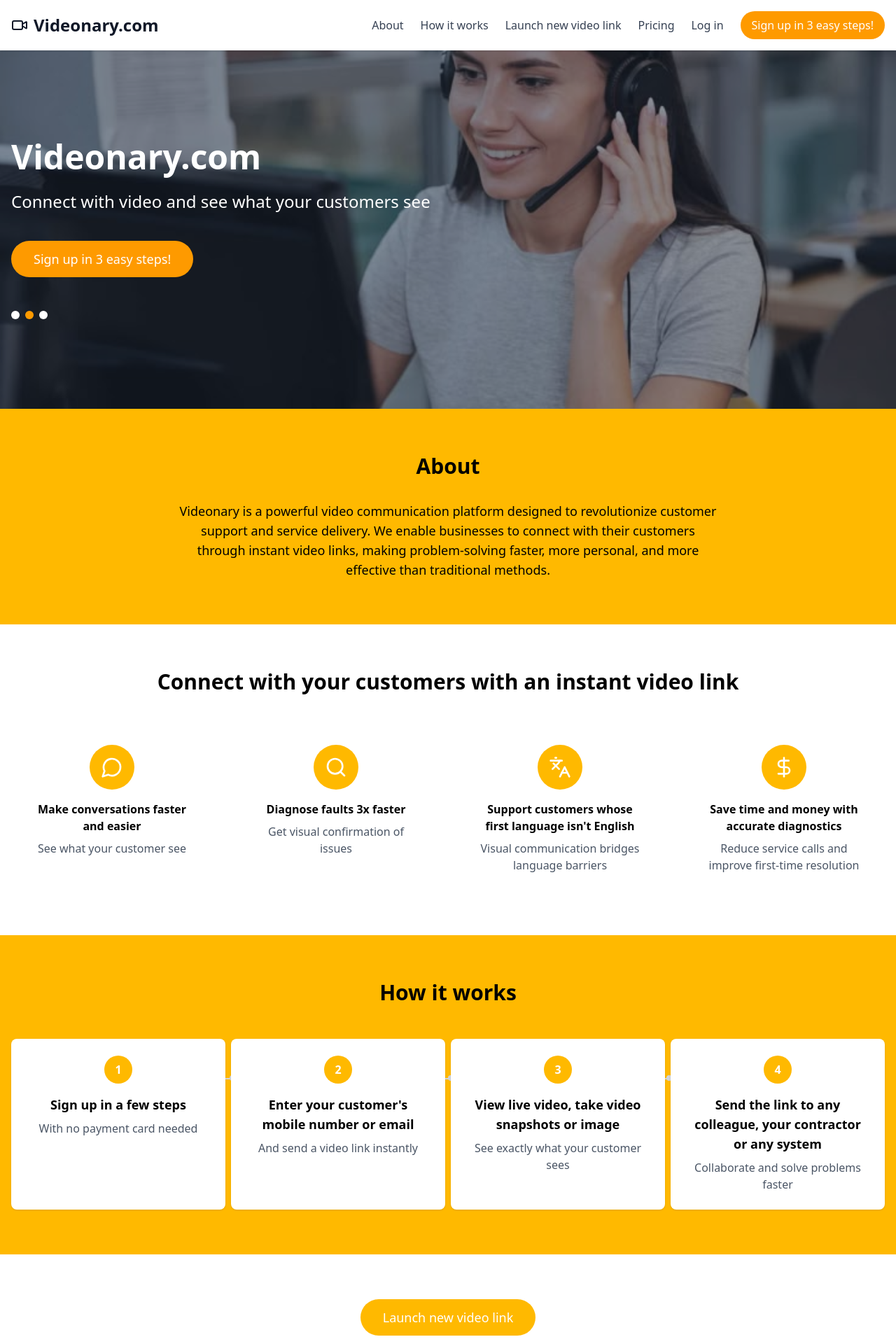
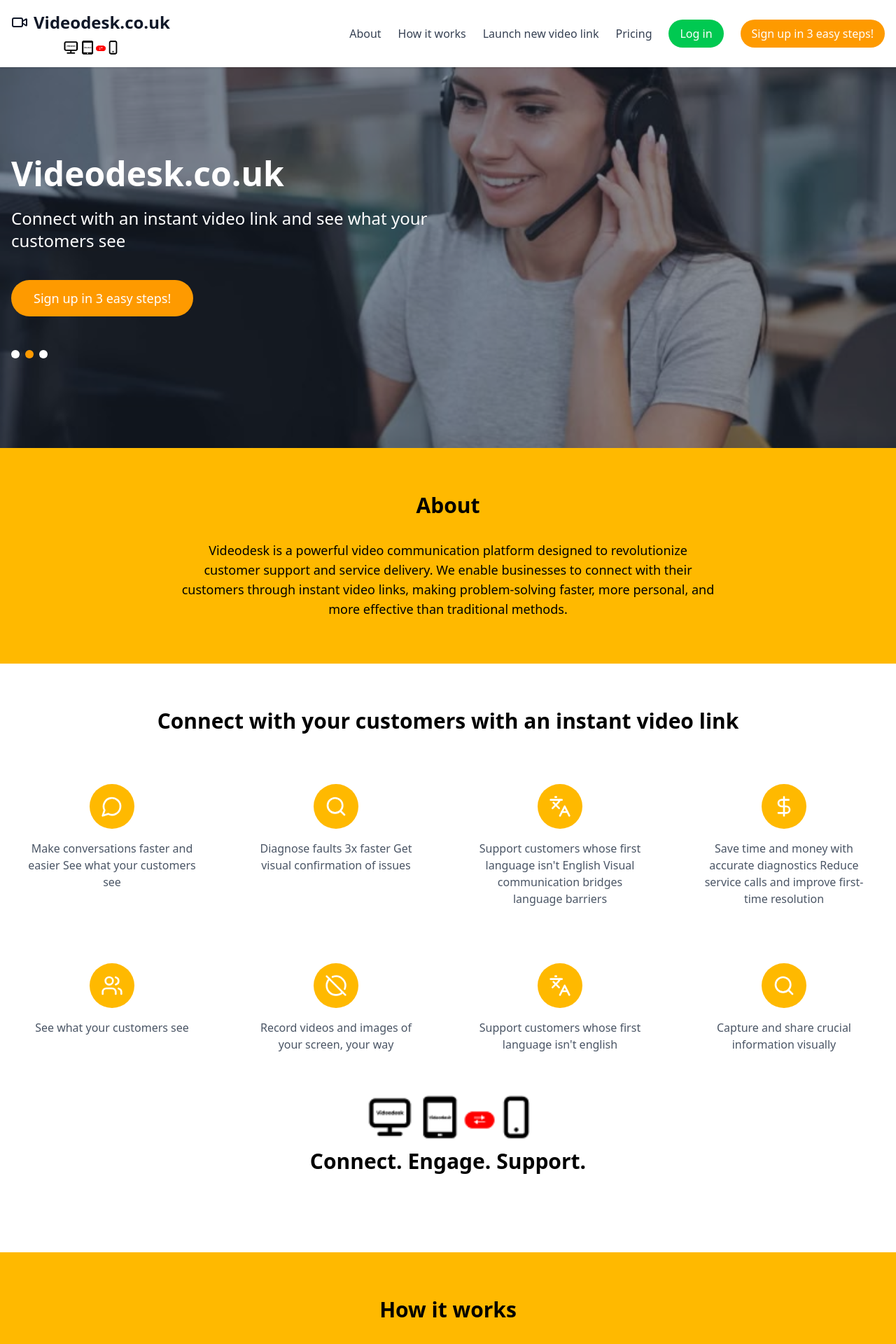
Before and after one commit to ELProfessor67/webrtc-user-share-camera, a Next.js app in the folder webrtc-share/: page / in a window 1280 px wide. Shown: the top 1920 px of the page at 70% size. Built offline with nearby package versions, Linux system fonts and the light colour scheme.

Commit message:
change UI

```diff
--- a/webrtc-share/app/page.js
+++ b/webrtc-share/app/page.js
@@ -1,3 +1,4 @@
+"use client"
 import { Header } from '@/components/layouts/HeaderComponent'
 import { HeroSection } from '@/components/section/HeroSectionComponent'
 import { AboutSection } from '@/components/section/AboutSectionComponents'
@@ -6,10 +7,15 @@
 import { LaunchLinkSection } from '@/components/section/LunchLinkSectionComponent'
 import { Footer } from '@/components/layouts/FooterComponent'
 import React from 'react'
-
+import { useSearchParams } from 'next/navigation'
+import { DialogComponent } from '@/components/dialogs/DialogCompnent'
+import { useRouter } from 'next/navigation'
+import Image from 'next/image'
+import { StarIcon } from 'lucide-react'
 const page = () => {
-
-
+  const searchParams = useSearchParams();
+  const showFeedback = searchParams.get("show-feedback");
+  const router = useRouter();
   return (
     <div className="min-h-screen flex flex-col">
       <Header/>
@@ -19,6 +25,29 @@
         <HowItWorksSection />
         <LaunchLinkSection />
         <Footer />
+
+        <DialogComponent open={showFeedback} setOpen={() => router.push("/")} isCloseable={true}>
+        <div className="h-[33rem] p-4 flex flex-col items-center justify-center">
+          <Image src="/paper-plane.png" alt="video-link-dialog-bg" className='object-contain' width={150} height={150} />
+          <h2 className="text-xl font-bold mt-10 text-center">
+            Thank you for joining the video session.
+            The link has now ended.
+          </h2>
+          <h2 className="text-xl font-bold text-center mt-5">
+            How was it?
+          </h2>
+
+          {/* add five stars rating here */}
+          <div className='flex items-center justify-center mt-8 gap-2'>
+            <StarIcon className='w-10 h-10 text-yellow-500' />
+            <StarIcon className='w-10 h-10 text-yellow-500' />
+            <StarIcon className='w-10 h-10 text-yellow-500' />
+            <StarIcon className='w-10 h-10 text-yellow-500' />
+            <StarIcon className='w-10 h-10 text-yellow-500' />
+          </div>
+          <img src="/device-icons.png" alt="Videodesk" className="w-50 mt-10" />
+        </div>
+      </DialogComponent>
     </div>
   )
 }
--- a/webrtc-share/app/room/[id]/page.jsx
+++ b/webrtc-share/app/room/[id]/page.jsx
@@ -22,12 +22,12 @@
 
   return (
     <>
-      <div className='w-[100vw] h-[100vh] relative'>
+      <div className='w-[100vw] h-[100vh] relative overflow-hidden'>
         <video ref={videoRef} autoPlay className="w-full h-full object-cover absolute top-0 left-0" />
 
         {
           !open && (
-            <Button onClick={handleDisconnect} className='absolute top-[50%] right-[50%] translate-x-[50%] translate-y-[-50%] text-white bg-red-400 rounded-md hover:bg-red-600 cursor-pointer text-xl'>
+            <Button onClick={handleDisconnect} className='absolute bottom-40 right-[50%] translate-x-[50%] text-white bg-red-400 rounded-md hover:bg-red-600 cursor-pointer text-xl'>
               End Video Call
             </Button>
           )
@@ -38,12 +38,14 @@
         <div className="h-[33rem] p-4 flex flex-col items-center justify-center">
           <Image src="/paper-plane.png" alt="video-link-dialog-bg" className='object-contain' width={200} height={200} />
           <h2 className="text-3xl font-bold mt-10 text-center">
-            Videonary
+            Videodesk
           </h2>
 
           <Button className='bg-green-600 text-white font-medium py-0 cursor-pointer h-12 rounded-3xl mt-10 text-2xl block w-full' onClick={handleStrt}>
             Join video session
           </Button>
+
+          <img src="/device-icons.png" alt="Videodesk" className="w-30 mt-10" />
         </div>
       </DialogComponent>
     </>
--- a/webrtc-share/app/room/admin/[id]/page.jsx
+++ b/webrtc-share/app/room/admin/[id]/page.jsx
@@ -26,7 +26,7 @@
               <div className="flex items-center">
                 <a href="/" className="text-2xl font-bold text-gray-900 flex items-center">
                   <VideoIcon className="mr-2" />
-                  <span>Videonary.com</span>
+                  <span>Videodesk.co.uk</span>
                 </a>
               </div>
             </div>
@@ -50,8 +50,8 @@
 
             {/* Live Video */}
             <div className="relative">
-              <div className="h-[32.5rem] w-[90%] bg-gray-200 rounded-md overflow-hidden relative">
-                <video ref={videoRef} autoPlay className="w-full h-full object-cover absolute top-0 left-0" />
+              <div className="h-[480px] w-[270px] bg-gray-200 rounded-md overflow-hidden relative">
+                <video ref={videoRef} autoPlay playsInline className="w-full h-full object-contain absolute top-0 left-0" />
                 {showVideoPlayError && (
                   <button onClick={handleVideoPlay} className=" bg-yellow-500 p-3 rounded-full text-white absolute top-1/2 left-1/2 transform -translate-x-1/2 -translate-y-1/2"><PlayIcon className="w-6 h-6" /></button>
                 )}
--- a/webrtc-share/components/dialogs/DialogCompnent.jsx
+++ b/webrtc-share/components/dialogs/DialogCompnent.jsx
@@ -3,10 +3,10 @@
   DialogContent
 } from "@/components/ui/dialog"
 
-export function DialogComponent({open, setOpen, children}) {
+export function DialogComponent({open, setOpen,isCloseable = false, children}) {
   return (
     // <Dialog open={open} onOpenChange={setOpen}>
-    <Dialog open={open}>
+    <Dialog open={open} onOpenChange={isCloseable ? setOpen : () => {}}>
       <DialogContent className="sm:max-w-[600px] bg-white">
         {children}
       </DialogContent>
--- a/webrtc-share/components/layouts/FooterComponent.jsx
+++ b/webrtc-share/components/layouts/FooterComponent.jsx
@@ -9,7 +9,7 @@
           <div className="mb-6 md:mb-0">
             <a href="/" className="text-2xl font-bold text-gray-900 flex items-center mb-4">
               <VideoIcon className="mr-2" />
-              <span>Videonary.com</span>
+              <span>Videodesk.co.uk</span>
             </a>
             <div className="flex flex-col space-y-2">
               <div className="flex items-center">
@@ -41,7 +41,7 @@
 
         <div className="pt-8 border-t border-gray-200">
           <p className="text-sm text-gray-500 text-center">
-            © {new Date().getFullYear()} Videonary.com. All rights reserved.
+            © {new Date().getFullYear()} Videodesk.co.uk. All rights reserved.
           </p>
         </div>
       </div>
--- a/webrtc-share/components/layouts/HeaderComponent.jsx
+++ b/webrtc-share/components/layouts/HeaderComponent.jsx
@@ -5,11 +5,12 @@
   return (
     <header className="sticky top-0 z-50 bg-white shadow-sm">
       <div className="container mx-auto px-4 py-4 flex items-center justify-between">
-        <div className="flex items-center">
+        <div className="flex items-center flex-col">
           <a href="/" className="text-2xl font-bold text-gray-900 flex items-center">
             <VideoIcon className="mr-2" />
-            <span>Videonary.com</span>
+            <span>Videodesk.co.uk</span>
           </a>
+          <img src="/device-icons.png" alt="Videodesk" className="mt-2 w-20" />
         </div>
 
         <nav className="hidden md:flex items-center space-x-6">
@@ -25,7 +26,7 @@
           <a href="#pricing" className="text-gray-700 hover:text-gray-900 transition-colors">
             Pricing
           </a>
-          <a href="#login" className="text-gray-700 hover:text-gray-900 transition-colors">
+          <a href="#login" className="bg-green-500 hover:bg-green-600 text-white font-medium py-2 px-4 rounded-full transition-colors">
             Log in
           </a>
           <a
--- a/webrtc-share/components/section/AboutSectionComponents.jsx
+++ b/webrtc-share/components/section/AboutSectionComponents.jsx
@@ -7,7 +7,7 @@
         <h2 className="text-3xl font-bold mb-8 text-center">About</h2>
         <div className="max-w-3xl mx-auto text-center">
           <p className="text-lg">
-            Videonary is a powerful video communication platform designed to revolutionize
+            Videodesk is a powerful video communication platform designed to revolutionize
             customer support and service delivery. We enable businesses to connect with
             their customers through instant video links, making problem-solving faster,
             more personal, and more effective than traditional methods.
--- a/webrtc-share/components/section/FeatureSectionComponent.jsx
+++ b/webrtc-share/components/section/FeatureSectionComponent.jsx
@@ -1,5 +1,5 @@
 import React from 'react';
-import { MessageCircle, Search, Languages, DollarSign } from 'lucide-react';
+import { MessageCircle, Search, Languages, DollarSign, Users, CircleOffIcon, LanguagesIcon, SearchIcon } from 'lucide-react';
 
 
 
@@ -9,8 +9,8 @@
       <div className="w-16 h-16 rounded-full bg-amber-400 flex items-center justify-center mb-4">
         {icon}
       </div>
-      <h3 className="font-semibold mb-2">{title}</h3>
-      <p className="text-gray-600">{description}</p>
+      {/* <h3 className="font-semibold mb-2">{title}</h3> */}
+      <p className="text-gray-600">{title} {description}</p>
     </div>
   );
 };
@@ -20,7 +20,7 @@
     {
       icon: <MessageCircle className="w-8 h-8 text-white" />,
       title: "Make conversations faster and easier",
-      description: "See what your customer see"
+      description: "See what your customers see"
     },
     {
       icon: <Search className="w-8 h-8 text-white" />,
@@ -36,7 +36,30 @@
       icon: <DollarSign className="w-8 h-8 text-white" />,
       title: "Save time and money with accurate diagnostics",
       description: "Reduce service calls and improve first-time resolution"
-    }
+    },
+    {
+      icon: <Users className="w-8 h-8 text-white" />,
+      title: "See what your ",
+      description: "customers see"
+    },
+    {
+      icon: <CircleOffIcon className="w-8 h-8 text-white" />,
+      title: "Record videos and images of",
+      description: "your screen, your way"
+    },
+    {
+      icon: <LanguagesIcon className="w-8 h-8 text-white" />,
+      title: "Support customers whose first ",
+      description: "language isn't english"
+    },
+    {
+      icon: <SearchIcon className="w-8 h-8 text-white" />,
+      title: "Capture and share crucial ",
+      description: "information visually"
+    },
+
+
+
   ];
 
   return (
@@ -55,6 +78,10 @@
             />
           ))}
         </div>
+        <div className="flex justify-center items-center flex-col mt-8">
+        <img src="/device-icons.png" alt="Videodesk" className="w-60 mb-2" />
+        <h2 className="text-3xl font-bold mb-12 text-center text-black">Connect. Engage. Support.</h2>
+        </div>
       </div>
     </section>
   );
--- a/webrtc-share/components/section/HeroSectionComponent.jsx
+++ b/webrtc-share/components/section/HeroSectionComponent.jsx
@@ -23,9 +23,9 @@
       />
       <div className="container mx-auto px-4 py-24 md:py-32 relative z-10">
         <div className="max-w-2xl">
-          <h1 className="text-4xl md:text-5xl font-bold mb-6">Videonary.com</h1>
+          <h1 className="text-4xl md:text-5xl font-bold mb-6">Videodesk.co.uk</h1>
           <p className="text-xl md:text-2xl mb-10">
-            Connect with video and see what your customers see
+          Connect with an instant video link and see what your customers see
           </p>
           <a
             href="#signup"
--- a/webrtc-share/components/section/HowItsWorkSectionComponent.jsx
+++ b/webrtc-share/components/section/HowItsWorkSectionComponent.jsx
@@ -9,8 +9,8 @@
           {number}
         </div>
       </div>
-      <h3 className="text-lg font-semibold text-center mb-2">{title}</h3>
-      <p className="text-gray-600 text-center">{description}</p>
+      {/* <h3 className="text-lg font-semibold text-center mb-2">{title}</h3> */}
+      <p className="text-gray-600 text-center">{title} {description}</p>
     </div>
   );
 };
@@ -19,8 +19,8 @@
   const steps = [
     {
       number: 1,
-      title: "Sign up in a few steps",
-      description: "With no payment card needed"
+      title: "Sign up in 3 easy steps",
+      description: "No payment card needed"
     },
     {
       number: 2,
@@ -30,7 +30,7 @@
     {
       number: 3,
       title: "View live video, take video snapshots or image",
-      description: "See exactly what your customer sees"
+      description: "See exactly what your customers see"
     },
     {
       number: 4,
--- a/webrtc-share/components/section/LunchLinkSectionComponent.jsx
+++ b/webrtc-share/components/section/LunchLinkSectionComponent.jsx
@@ -93,6 +93,11 @@
             </form>
           </div>
         </div>
+
+       <div className='flex items-center justify-center mt-10'>
+        <img src="/device-icons.png" alt="Videodesk" className="w-30 mb-2" />
+
+       </div>
       </section>
 
 
@@ -106,7 +111,7 @@
           <Link href={`/room/admin/${token}`} className='bg-green-600 text-white font-medium py-2 cursor-pointer h-12 rounded-3xl mt-10 text-2xl block w-full text-center'>
               Join video session
           </Link>
-
+          <img src="/device-icons.png" alt="Videodesk" className="w-30 mt-10" />
         </div>
       </DialogComponent>
     </>
```
Also changed, not shown: webrtc-share/hooks/useWebRTC.js (+25 -4 lines), webrtc-share/public/device-icons.png (added), 1 other file (tests, documents, lock files or other folders).
